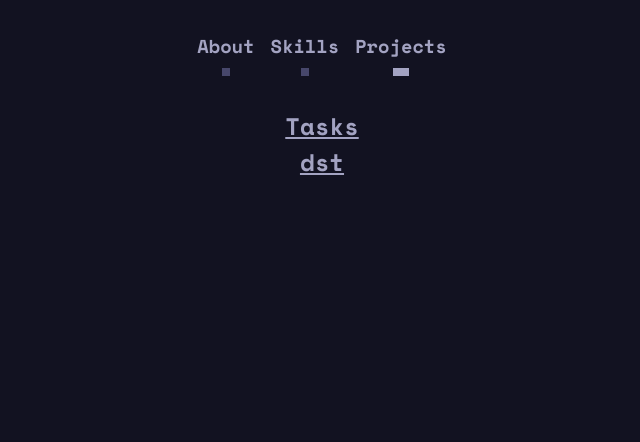
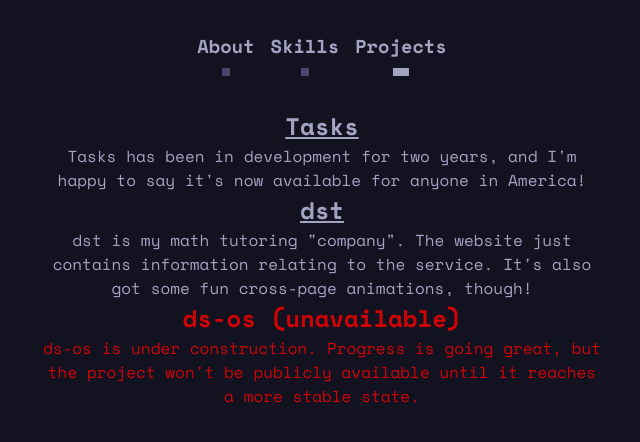
Before and after one commit to ds797/797, a Svelte app: page / in a window 1280 px wide. Both pictures are taken after a click on the element "Projects". Shown: the top 442 px of the page, without its empty margins (318-958 px from the left). Built offline with nearby package versions, Linux system fonts and the light colour scheme.

Commit message:
Add descriptions

```diff
--- a/src/pages/Project.svelte
+++ b/src/pages/Project.svelte
@@ -3,9 +3,19 @@
 </script>
 
 <main>
-	<a href={project.link} target='_blank'>
-		<h2>{project.name}</h2>
-	</a>
+	{ #if project.link }
+		<a href={project.link} target='_blank'>
+			<h2>{project.name}</h2>
+		</a>
+		{ #if project.description }
+			<p>{project.description}</p>
+		{ /if }
+	{ :else }
+		<h2 class='unavailable'>{project.name} (unavailable)</h2>
+		{ #if project.description }
+			<p class='unavailable'>{project.description}</p>
+		{ /if }
+	{ /if }
 </main>
 
 <style>
@@ -13,4 +23,12 @@
 		text-decoration: solid underline var(--contrast) 0.125rem;
 		text-underline-offset: 0.125rem;
 	}
+
+	p {
+		max-width: min(35rem, 90vw);
+	}
+
+	.unavailable {
+		color: rgba(255, 0, 0, 0.8);
+	}
 </style>
--- a/src/pages/Projects.svelte
+++ b/src/pages/Projects.svelte
@@ -3,11 +3,18 @@
 
 	let projects = [{
 		name: 'Tasks',
-		link: 'https://tasks-dnl.pages.dev',
+		description: 'Tasks has been in development for two years, and I\'m happy to say it\'s now available for anyone in America!',
+		link: 'https://tasks-dnl.pages.dev/tasks',
 		icon: ''
 	}, {
 		name: 'dst',
+		description: 'dst is my math tutoring "company". The website just contains information relating to the service. It\'s also got some fun cross-page animations, though!',
 		link: 'https://dstutor.pages.dev',
+		icon: ''
+	}, {
+		name: 'ds-os',
+		description: 'ds-os is under construction. Progress is going great, but the project won\'t be publicly available until it reaches a more stable state.',
+		link: '',
 		icon: ''
 	}];
 </script>
```
